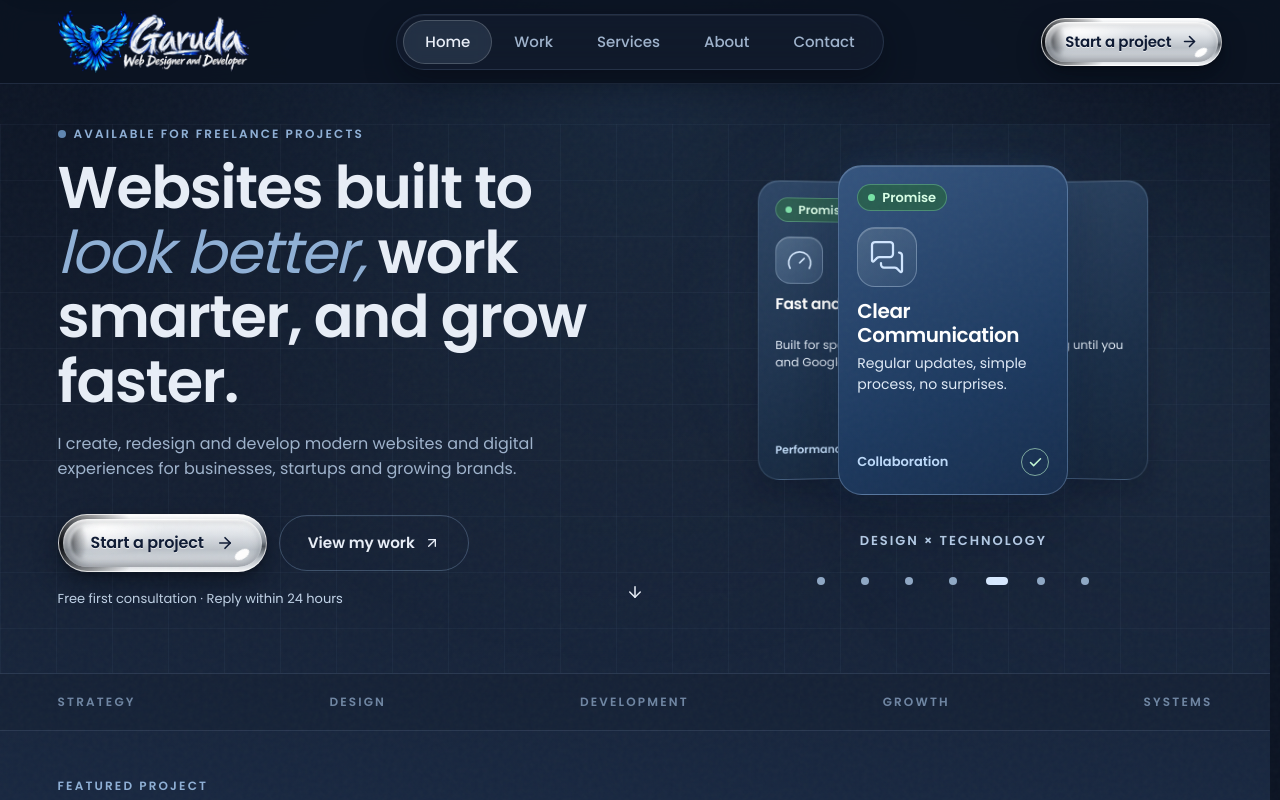
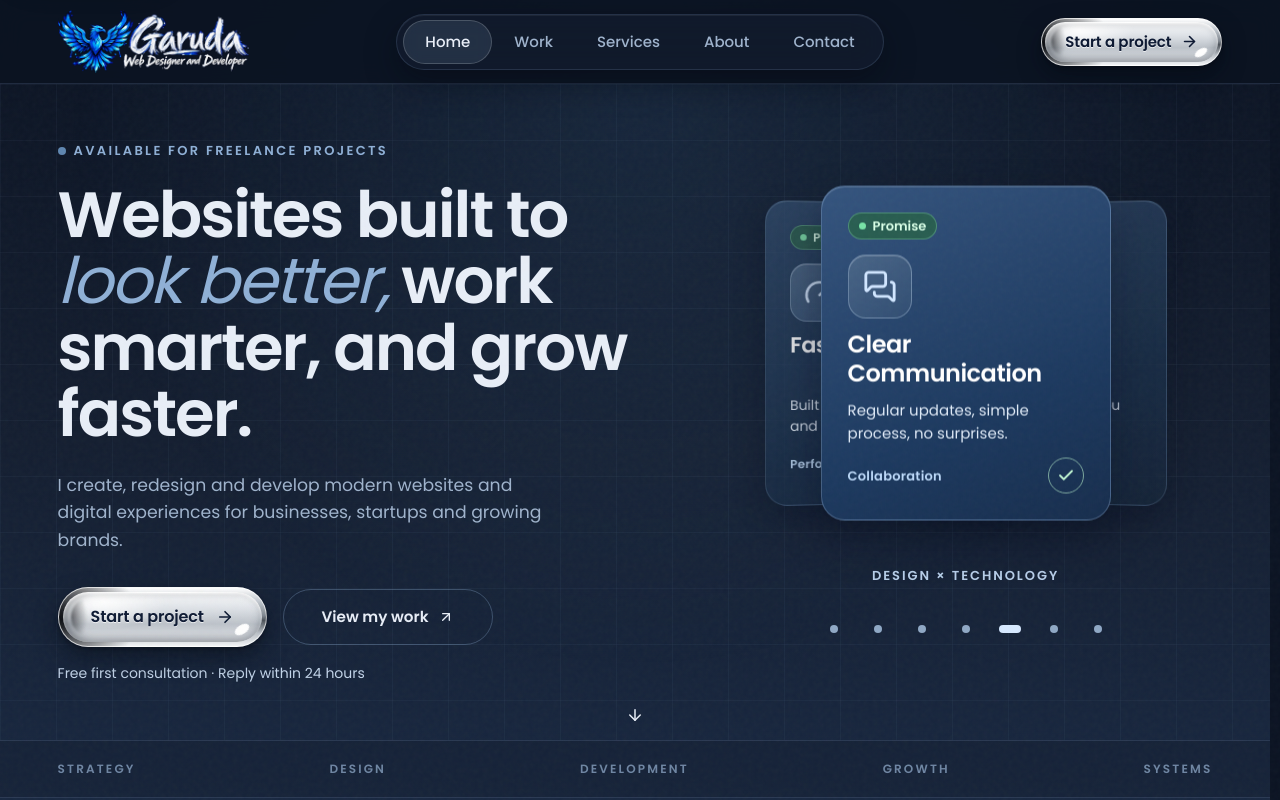
Before and after one commit to Bharat0264/MyWork, a Next.js app: page / in a window 1280 px wide. Shown: the top 800 px of the page. Built offline with nearby package versions, Linux system fonts and the light colour scheme.

Commit message:
Scale hero promise card deck by 1.25x with CSS variable sizing, 56px side peeks, fixed title height, and no glow

```diff
--- a/app/globals.css
+++ b/app/globals.css
@@ -18,6 +18,7 @@
 :root {
   /* --- SPACING TOKENS --- */
   --nav-h: 84px;
+  --marquee-h: 60px;
   --page-top-gap: 40px;
   --section-gap: clamp(56px, 7vw, 120px);
   --header-gap: 32px;
@@ -310,69 +311,263 @@ h1, h2, h3, h4, h5, h6 {
 }
 
 .hero-heading {
-  max-width: 20ch;
-  font-size: clamp(2.6rem, 4.6vw, 5.2rem);
-  letter-spacing: -0.025em;
-  line-height: 1.1;
-}
-
-/* Three opaque, fixed-size cards share a centered stage. */
-.commitment-slider { width: 100%; min-width: 0; }
-.commitment-frame { position: relative; width: 100%; overflow: visible; background: transparent; }
-.commitment-glow { position: absolute; left: 50%; top: 43%; width: 62%; height: 62%; transform: translate(-50%, -50%); border-radius: 50%; background: #527cae; filter: blur(70px); opacity: .24; pointer-events: none; }
-.commitment-stage { --side-offset: 90px; position: relative; isolation: isolate; width: 100%; max-width: 460px; height: 400px; margin-inline: auto; perspective: 1000px; }
+  max-width: 15ch;
+  font-size: clamp(2.8rem, 5vw, 5.6rem);
+  letter-spacing: -0.03em;
+  line-height: 1.04;
+}
+
+/* Home hero: first-screen layout and a fully contained, proportional card deck. */
+.home-main { padding-top: var(--nav-h); padding-bottom: 0; }
+.home-hero { min-height: calc(100svh - var(--nav-h) - var(--marquee-h)); box-sizing: border-box; }
+.home-hero__container { display: flex; min-height: inherit; flex-direction: column; justify-content: center; padding-block: clamp(24px, 2.2vw, 32px); }
+.home-hero__grid { display: grid; width: 100%; min-width: 0; grid-template-columns: minmax(0, 1.1fr) minmax(0, .9fr); align-items: center; column-gap: clamp(48px, 4.5vw, 88px); }
+.home-hero__content { min-width: 0; }
+.home-hero__content .eyebrow { margin-bottom: 20px; font-size: 13px; }
+.home-hero__description { max-width: 46ch; margin-top: 24px; font-size: clamp(1.05rem, 1.35vw, 1.45rem); line-height: 1.6; }
+.home-hero__actions { gap: 16px; margin-top: 32px; }
+.home-hero__primary, .home-hero__secondary { min-height: 56px; }
+.home-hero__primary .btn-chrome__face { height: 50px; }
+.home-hero__secondary { min-width: 210px; justify-content: center; }
+.home-hero__trust { margin-top: 16px; font-size: 14px; line-height: 1.5; }
+.home-hero__deck { width: 100%; max-width: 640px; margin-inline: auto; }
+.home-hero__scroll { bottom: 16px; }
+
+/* The deck has no outer glow; its cards provide the depth. */
+.commitment-slider {
+  --deck-scale: 1.25;
+  width: 100%;
+  min-width: 0;
+}
+.commitment-glow {
+  display: none !important;
+}
+.commitment-frame {
+  position: relative;
+  width: 100%;
+  overflow: visible;
+  background: transparent;
+}
+.commitment-stage {
+  --side-offset: calc(54.6px * var(--deck-scale));
+  position: relative;
+  isolation: isolate;
+  width: calc(400px * var(--deck-scale));
+  height: calc(288px * var(--deck-scale));
+  max-width: 100%;
+  margin-inline: auto;
+  perspective: 1000px;
+}
 .commitment-card {
-  position: absolute; top: 50%; left: 50%; z-index: 0;
-  display: flex; box-sizing: border-box; width: 230px; height: 330px;
-  flex-direction: column; align-items: flex-start; padding: 18px;
-  overflow: visible; border: 1px solid rgba(160,192,229,.2); border-radius: 24px;
+  position: absolute;
+  top: 50%;
+  left: 50%;
+  z-index: 0;
+  display: flex;
+  box-sizing: border-box;
+  width: calc(232px * var(--deck-scale));
+  height: calc(268px * var(--deck-scale));
+  flex-direction: column;
+  align-items: flex-start;
+  padding: calc(20.8px * var(--deck-scale));
+  overflow: visible;
+  border: 1px solid rgba(160, 192, 229, 0.2);
+  border-radius: calc(19.2px * var(--deck-scale));
   background: linear-gradient(155deg, #2b466a, #172d4a 66%, #13243c);
-  box-shadow: inset 0 1px rgba(225,241,255,.12), 0 14px 32px rgba(0,8,22,.28);
-  color: #fff; text-align: left; cursor: pointer; backface-visibility: hidden;
-  transform: translate(-50%, -50%) scale(.88);
-  transition: transform 500ms ease-out, opacity 500ms ease-out, filter 500ms ease-out;
-}
-.commitment-card[data-position="-1"] { z-index: 1; transform: translate(calc(-50% - var(--side-offset)), -50%) rotateY(7deg) scale(.9); }
-.commitment-card[data-position="1"] { z-index: 1; transform: translate(calc(-50% + var(--side-offset)), -50%) rotateY(-7deg) scale(.9); }
+  box-shadow: inset 0 1px rgba(225, 241, 255, 0.12), 0 14px 32px rgba(0, 8, 22, 0.32);
+  color: #fff;
+  text-align: left;
+  cursor: pointer;
+  backface-visibility: hidden;
+  transform: translate(-50%, -50%) scale(0.85);
+  opacity: 0;
+  pointer-events: none;
+  transition: transform 500ms cubic-bezier(0.2, 0.8, 0.2, 1), opacity 500ms ease-out, border-color 400ms ease, box-shadow 400ms ease, background 400ms ease, filter 500ms ease-out;
+}
+.commitment-card[data-position="-1"] {
+  z-index: 1;
+  opacity: 0.85;
+  pointer-events: auto;
+  transform: translate(calc(-50% - var(--side-offset)), -50%) rotateY(7deg) scale(0.9);
+}
+.commitment-card[data-position="1"] {
+  z-index: 1;
+  opacity: 0.85;
+  pointer-events: auto;
+  transform: translate(calc(-50% + var(--side-offset)), -50%) rotateY(-7deg) scale(0.9);
+}
 .commitment-card[data-active="true"] {
-  z-index: 2; transform: translate(-50%, -50%);
-  border-color: rgba(180,211,246,.28);
+  z-index: 2;
+  opacity: 1;
+  pointer-events: auto;
+  transform: translate(-50%, -50%) scale(1);
+  border-color: rgba(180, 211, 246, 0.28);
   background: linear-gradient(155deg, #34547e, #1c395f 65%, #172d4d);
-  box-shadow: inset 0 1px rgba(238,248,255,.16), 0 18px 40px rgba(0,9,24,.3), 0 0 30px rgba(86,139,202,.1);
-}
-.commitment-card:not([data-active="true"]) { filter: saturate(.9); }
-.commitment-promise-pill { display: inline-flex; min-height: 27px; flex: 0 0 auto; align-items: center; gap: 7px; padding: 2px 10px; border: 1px solid rgba(141,231,181,.35); border-radius: 999px; background: #285d50; color: #D9FFE7; font-size: 13px; font-weight: 600; }
-.commitment-pulse { width: 7px; height: 7px; border-radius: 50%; background: #77E3A6; box-shadow: 0 0 0 0 rgba(119,227,166,.5); animation: commitmentPulse 2.4s infinite; }
-.commitment-icon { display: grid; width: 60px; height: 60px; flex: 0 0 auto; place-items: center; margin-top: 16px; border: 1px solid rgba(210,232,255,.3); border-radius: 18px; background: linear-gradient(145deg, #496587, #304d72); color: #D1E6FF; box-shadow: inset 0 1px rgba(255,255,255,.2); }
-.commitment-card-title { display: -webkit-box; width: 100%; height: 48px; flex: 0 0 auto; margin-top: 12px; overflow: hidden; -webkit-box-orient: vertical; -webkit-line-clamp: 2; font-size: 20px; font-weight: 600; line-height: 1.2; letter-spacing: -.02em; }
-.commitment-card-copy { display: -webkit-box; width: 100%; max-height: 61px; margin-top: 6px; overflow: hidden; -webkit-box-orient: vertical; -webkit-line-clamp: 3; color: #DFEAF7; font-size: 14px; line-height: 1.45; }
-.commitment-card-bottom { display: flex; width: 100%; min-height: 28px; flex: 0 0 auto; align-items: center; justify-content: space-between; margin-top: auto; }
-.commitment-card:not([data-active="true"]) .commitment-icon { width: 52px; height: 52px; border-radius: 16px; }
-.commitment-card:not([data-active="true"]) .commitment-icon svg { width: 58%; height: 58%; }
-.commitment-card:not([data-active="true"]) .commitment-card-title { height: 41px; font-size: 17px; }
-.commitment-card:not([data-active="true"]) .commitment-card-copy { max-height: 57px; font-size: 13px; }
-.commitment-card:not([data-active="true"]) .commitment-tag { font-size: 12px; }
-.commitment-tag { color: #BDDAFA; font-size: 13px; font-weight: 600; }
-.commitment-check { display: grid; width: 28px; height: 28px; flex: 0 0 28px; place-items: center; border: 1px solid rgba(178,232,199,.65); border-radius: 50%; color: #C2F7D4; animation: commitmentDraw 500ms ease-out both; }
-.commitment-frame-label { display: block; width: max-content; max-width: 100%; margin: 0 auto; color: #B8CFEA; font-size: 13px; font-weight: 600; letter-spacing: .15em; text-align: center; text-transform: uppercase; }
-.commitment-dots { display: flex; justify-content: center; gap: 0; margin-top: 8px; }
-.commitment-dots button { display: grid; width: 44px; height: 44px; flex: 0 0 44px; place-items: center; border: 0; border-radius: 50%; background: none; cursor: pointer; }
-.commitment-dots span { width: 8px; height: 8px; border-radius: 99px; background: #8FA8C5; transition: width 250ms ease-out, background-color 250ms ease-out; }
-.commitment-dots span[data-active="true"] { width: 22px; background: #D7E9FF; }
-@keyframes commitmentPulse { 60% { box-shadow: 0 0 0 7px rgba(119,227,166,0); } 100% { box-shadow: 0 0 0 0 rgba(119,227,166,0); } }
-@keyframes commitmentDraw { from { opacity: 0; transform: scale(.5) rotate(-35deg); } to { opacity: 1; transform: scale(1) rotate(0); } }
+  box-shadow: inset 0 1px rgba(238, 248, 255, 0.16), 0 18px 40px rgba(0, 9, 24, 0.36);
+}
+.commitment-card:not([data-active="true"]) {
+  filter: saturate(0.9);
+}
+.commitment-promise-pill {
+  display: inline-flex;
+  min-height: calc(21.6px * var(--deck-scale));
+  flex: 0 0 auto;
+  align-items: center;
+  gap: calc(5.6px * var(--deck-scale));
+  padding: calc(1.6px * var(--deck-scale)) calc(8px * var(--deck-scale));
+  border: 1px solid rgba(141, 231, 181, 0.35);
+  border-radius: 999px;
+  background: #285d50;
+  color: #D9FFE7;
+  font-size: calc(10.4px * var(--deck-scale));
+  font-weight: 600;
+  line-height: 1;
+}
+.commitment-pulse {
+  width: calc(5.6px * var(--deck-scale));
+  height: calc(5.6px * var(--deck-scale));
+  border-radius: 50%;
+  background: #77E3A6;
+  box-shadow: 0 0 0 0 rgba(119, 227, 166, 0.5);
+  animation: commitmentPulse 2.4s infinite;
+}
+.commitment-icon {
+  display: grid;
+  width: calc(51.2px * var(--deck-scale));
+  height: calc(51.2px * var(--deck-scale));
+  flex: 0 0 auto;
+  place-items: center;
+  margin-top: calc(12px * var(--deck-scale));
+  border: 1px solid rgba(210, 232, 255, 0.3);
+  border-radius: calc(14.4px * var(--deck-scale));
+  background: linear-gradient(145deg, #496587, #304d72);
+  color: #D1E6FF;
+  box-shadow: inset 0 1px rgba(255, 255, 255, 0.2);
+}
+.commitment-icon svg {
+  width: calc(27.2px * var(--deck-scale));
+  height: calc(27.2px * var(--deck-scale));
+}
+.commitment-card-title {
+  display: -webkit-box;
+  width: 100%;
+  height: calc(46px * var(--deck-scale));
+  flex: 0 0 auto;
+  margin-top: calc(9.6px * var(--deck-scale));
+  overflow: hidden;
+  -webkit-box-orient: vertical;
+  -webkit-line-clamp: 2;
+  font-size: calc(19.2px * var(--deck-scale));
+  font-weight: 600;
+  line-height: 1.2;
+  letter-spacing: -0.02em;
+}
+.commitment-card-copy {
+  display: -webkit-box;
+  width: 100%;
+  margin-top: calc(8px * var(--deck-scale));
+  overflow: hidden;
+  -webkit-box-orient: vertical;
+  -webkit-line-clamp: 3;
+  color: #DFEAF7;
+  font-size: calc(12px * var(--deck-scale));
+  line-height: 1.55;
+}
+.commitment-card-bottom {
+  display: flex;
+  width: 100%;
+  min-height: calc(28.8px * var(--deck-scale));
+  flex: 0 0 auto;
+  align-items: center;
+  justify-content: space-between;
+  margin-top: auto;
+}
+.commitment-tag {
+  color: #BDDAFA;
+  font-size: calc(10.4px * var(--deck-scale));
+  font-weight: 600;
+  letter-spacing: 0.02em;
+}
+.commitment-check {
+  display: grid;
+  width: calc(28.8px * var(--deck-scale));
+  height: calc(28.8px * var(--deck-scale));
+  flex: 0 0 calc(28.8px * var(--deck-scale));
+  place-items: center;
+  border: 1px solid rgba(178, 232, 199, 0.65);
+  border-radius: 50%;
+  color: #C2F7D4;
+  animation: commitmentDraw 500ms ease-out both;
+}
+.commitment-check svg {
+  width: calc(14.4px * var(--deck-scale));
+  height: calc(14.4px * var(--deck-scale));
+}
+.commitment-frame-label {
+  display: block;
+  width: max-content;
+  max-width: 100%;
+  margin: 32px auto 0;
+  color: #B8CFEA;
+  font-size: 13px;
+  font-weight: 600;
+  letter-spacing: 0.15em;
+  text-align: center;
+  text-transform: uppercase;
+}
+.commitment-dots {
+  display: flex;
+  justify-content: center;
+  gap: 0;
+  margin-top: 20px;
+}
+.commitment-dots button {
+  display: grid;
+  width: 44px;
+  height: 44px;
+  flex: 0 0 44px;
+  place-items: center;
+  border: 0;
+  border-radius: 50%;
+  background: none;
+  cursor: pointer;
+}
+.commitment-dots span {
+  width: 8px;
+  height: 8px;
+  border-radius: 99px;
+  background: #8FA8C5;
+  transition: width 250ms ease-out, background-color 250ms ease-out;
+}
+.commitment-dots span[data-active="true"] {
+  width: 22px;
+  background: #D7E9FF;
+}
+@keyframes commitmentPulse {
+  60% { box-shadow: 0 0 0 7px rgba(119, 227, 166, 0); }
+  100% { box-shadow: 0 0 0 0 rgba(119, 227, 166, 0); }
+}
+@keyframes commitmentDraw {
+  from { opacity: 0; transform: scale(0.5) rotate(-35deg); }
+  to { opacity: 1; transform: scale(1) rotate(0); }
+}
+@media (max-width: 1023px) {
+  .home-main { padding-top: var(--nav-h); }
+  .home-hero { min-height: auto; padding-bottom: 40px; }
+  .home-hero__container { padding-top: 24px; padding-bottom: 0; }
+  .home-hero__grid { grid-template-columns: minmax(0, 1fr); row-gap: 40px; }
+  .home-hero__deck { max-width: 560px; }
+  .home-hero__scroll { display: none; }
+  .commitment-slider { --deck-scale: 1.1; }
+}
 @media (max-width: 639px) {
-  .commitment-stage { --side-offset: clamp(36px, calc((100vw - 241px) / 2), 75px); height: 360px; }
-  .commitment-card { width: 210px; height: 300px; padding: 16px; border-radius: 18px; }
-  .commitment-promise-pill { min-height: 22px; padding: 1px 7px; font-size: 11px; }
-  .commitment-icon { width: 48px; height: 48px; margin-top: 12px; border-radius: 14px; }
-  .commitment-icon svg { width: 28px; height: 28px; }
-  .commitment-card-title { height: 41px; margin-top: 10px; font-size: 17px; }
-  .commitment-card-copy { max-height: 49px; font-size: 12px; line-height: 1.35; }
-  .commitment-card:not([data-active="true"]) .commitment-icon { width: 43px; height: 43px; }
-  .commitment-card:not([data-active="true"]) .commitment-card-title { height: 38px; font-size: 16px; }
-  .commitment-card:not([data-active="true"]) .commitment-card-copy { max-height: 49px; font-size: 12px; }
-  .commitment-frame-label { font-size: 12px; letter-spacing: .08em; }
+  .hero-heading { font-size: clamp(2.3rem, 9vw, 3rem); }
+  .home-hero__actions { max-width: 320px; }
+  .home-hero__primary, .home-hero__secondary { min-height: 48px; width: 100%; }
+  .home-hero__primary .btn-chrome__face { height: 42px; }
+  .commitment-slider { --deck-scale: 0.95; }
+  .commitment-frame-label { margin-top: 24px; font-size: 12px; letter-spacing: 0.08em; }
+  .commitment-dots { margin-top: 14px; }
 }
 @media (prefers-reduced-motion: reduce) {
   .commitment-card, .commitment-dots span { transition: none !important; }
--- a/app/page.tsx
+++ b/app/page.tsx
@@ -75,37 +75,36 @@ export default function Home() {
         dangerouslySetInnerHTML={{ __html: JSON.stringify(jsonLd) }}
       />
       <Navbar />
-      <main id="content" className="page-transition bg-transparent">
+      <main id="content" className="home-main page-transition bg-transparent">
         {/* ========================================================
             1. HERO SECTION
             ======================================================== */}
-        <section className="grid-bg relative overflow-hidden pb-12 sm:pb-16">
-          <div className="absolute -right-32 top-8 hidden h-96 w-96 rounded-full bg-[rgba(53,87,125,0.22)] blur-[120px] pointer-events-none md:block" />
-          <Container className="relative">
-            <div className="grid grid-cols-1 items-center gap-10 lg:grid-cols-[minmax(0,1.05fr)_minmax(0,0.95fr)] lg:gap-[clamp(32px,5vw,96px)]">
-              <div className="flex min-w-0 flex-col justify-center">
+        <section className="home-hero grid-bg relative">
+          <Container className="home-hero__container relative">
+            <div className="home-hero__grid">
+              <div className="home-hero__content flex min-w-0 flex-col justify-center">
                 <p className="eyebrow flex items-center gap-2">
                   <span className="h-2 w-2 rounded-full bg-[var(--steel-light)]" />
                   {siteConfig.availability}
                 </p>
-                <h1 className="hero-heading mt-3 font-semibold text-white">
-                  Websites built to{" "}
-                  <em className="font-normal italic text-[var(--mist)]">look better,</em>{" "}
-                  work smarter, and grow faster.
+                <h1 className="hero-heading font-semibold text-white">
+                  Websites built to <br className="hidden lg:block" />
+                  <em className="font-normal italic text-[var(--mist)]">look better,</em>{" "}work <br className="hidden lg:block" />
+                  smarter, and grow faster.
                 </h1>
-                <p className="mt-5 max-w-[62ch] text-[clamp(1rem,1.25vw,1.35rem)] leading-[1.6] text-[#B8C9DE] md:mt-4 md:leading-[1.6] md:text-[var(--text-muted)]">
+                <p className="home-hero__description text-[#B8C9DE] md:text-[var(--text-muted)]">
                   I create, redesign and develop modern websites and digital experiences for businesses, startups and growing brands.
                 </p>
-                <div className="mt-[var(--header-gap)] flex flex-col items-stretch gap-3 sm:flex-row sm:flex-wrap sm:items-center">
-                  <StartProjectButton className="w-full sm:w-auto sm:max-w-[320px]" />
-                  <Link className="button-secondary" href="/work" prefetch={true}>
+                <div className="home-hero__actions flex flex-col items-stretch sm:flex-row sm:flex-wrap sm:items-center">
+                  <StartProjectButton className="home-hero__primary w-full sm:w-auto sm:max-w-[320px]" />
+                  <Link className="home-hero__secondary button-secondary" href="/work" prefetch={true}>
                     View my work <ArrowUpRight size={16} />
                   </Link>
                 </div>
-                <p className="mt-4 text-[13px] leading-relaxed text-[#C3D5EA]">{heroTrustLine}</p>
+                <p className="home-hero__trust text-[#C3D5EA]">{heroTrustLine}</p>
               </div>
 
-              <div className="relative w-full min-w-0">
+              <div className="home-hero__deck relative w-full min-w-0">
                 <CommitmentSlider />
               </div>
             </div>
@@ -113,7 +112,7 @@ export default function Home() {
             <a
               href="#featured-project"
               aria-label="Scroll to featured project"
-              className="hidden lg:flex absolute bottom-2 left-1/2 -translate-x-1/2 text-[var(--text-muted)] transition-colors hover:text-[var(--text)]"
+              className="home-hero__scroll hidden lg:flex absolute left-1/2 -translate-x-1/2 text-[var(--text-muted)] transition-colors hover:text-[var(--text)]"
             >
               <ArrowDown size={18} />
             </a>
@@ -123,7 +122,7 @@ export default function Home() {
         {/* ========================================================
             2. TRUST / MARQUEE STRIP
             ======================================================== */}
-        <section className="border-y border-[var(--border)] bg-[#141E30]/40 py-5">
+        <section className="home-marquee border-y border-[var(--border)] bg-[#141E30]/40 py-5">
           <Container className="flex flex-wrap justify-between gap-4 text-xs font-semibold uppercase tracking-[0.18em] text-[var(--text-faint)]">
             <span>Strategy</span>
             <span>Design</span>
--- a/components/commitment-slider.tsx
+++ b/components/commitment-slider.tsx
@@ -64,7 +64,6 @@ export function CommitmentSlider() {
         onTouchEnd={(event) => onTouchEnd(event.changedTouches[0].clientX)}
         onTouchCancel={() => { touchX.current = null; setPaused(false); }}
       >
-        <div className="commitment-glow" aria-hidden="true" />
         <div className="commitment-stage">
           {commitments.map((item, index) => {
             const raw = (index - active + commitments.length) % commitments.length;
@@ -83,18 +82,14 @@ export function CommitmentSlider() {
                 aria-hidden={!visible}
                 tabIndex={visible ? 0 : -1}
                 onClick={() => setActive(index)}
-                style={{
-                  opacity: visible ? 1 : 0,
-                  pointerEvents: visible ? "auto" : "none",
-                }}
               >
                 <span className="commitment-promise-pill"><span className="commitment-pulse" />Promise</span>
-                <span className="commitment-icon"><Icon size={36} strokeWidth={1.5} aria-hidden="true" /></span>
+                <span className="commitment-icon"><Icon aria-hidden="true" /></span>
                 <span className="commitment-card-title">{item.title}</span>
                 <span className="commitment-card-copy">{item.promise}</span>
                 <span className="commitment-card-bottom">
                   <span className="commitment-tag">{item.tag}</span>
-                  {offset === 0 && <span className="commitment-check" key={active} aria-hidden="true"><Check size={15} strokeWidth={2.4} /></span>}
+                  {offset === 0 && <span className="commitment-check" key={active} aria-hidden="true"><Check strokeWidth={2.4} /></span>}
                 </span>
               </button>
             );
```
